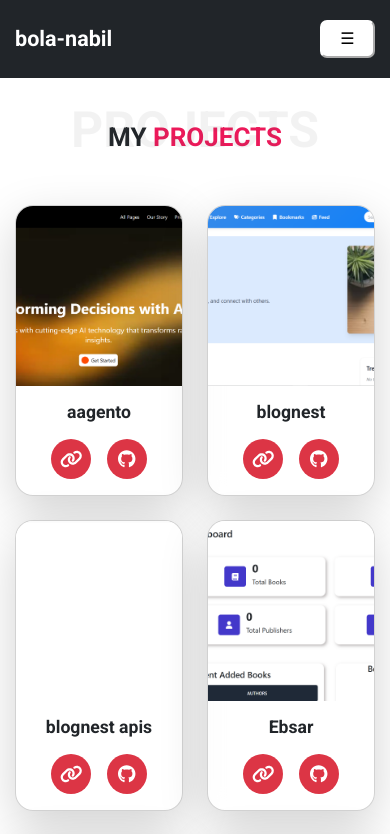
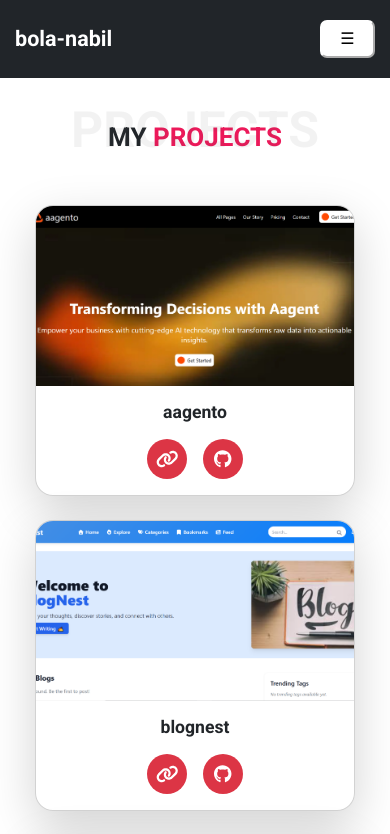
Before and after one commit to bola-nabil/bola-nabil, a React (Create React App) app: page /projects in a window 390 px wide. Shown: the top 834 px of the page. Built offline with nearby package versions, Linux system fonts and the light colour scheme.

Commit message:
modify row of project in mobile screen to show one row

```diff
--- a/src/pages/Projects/Projects.jsx
+++ b/src/pages/Projects/Projects.jsx
@@ -36,10 +36,10 @@ const Projects = () => {
       <div className="container">
         <PageTitle title="Projects" first="My " second="Projects" />
         <div className="mt-4">
-          <Row sm="2" lg="3">
+          <Row xs="1" md="2" lg="3">
             {data?.projects
               ?.slice(startIndex, endIndex)
-              .map((project, index) => (
+              .map((project) => (
                 <Col
                   key={project.id}
                   className="mt-4 d-flex justify-content-center align-items-center"
```
